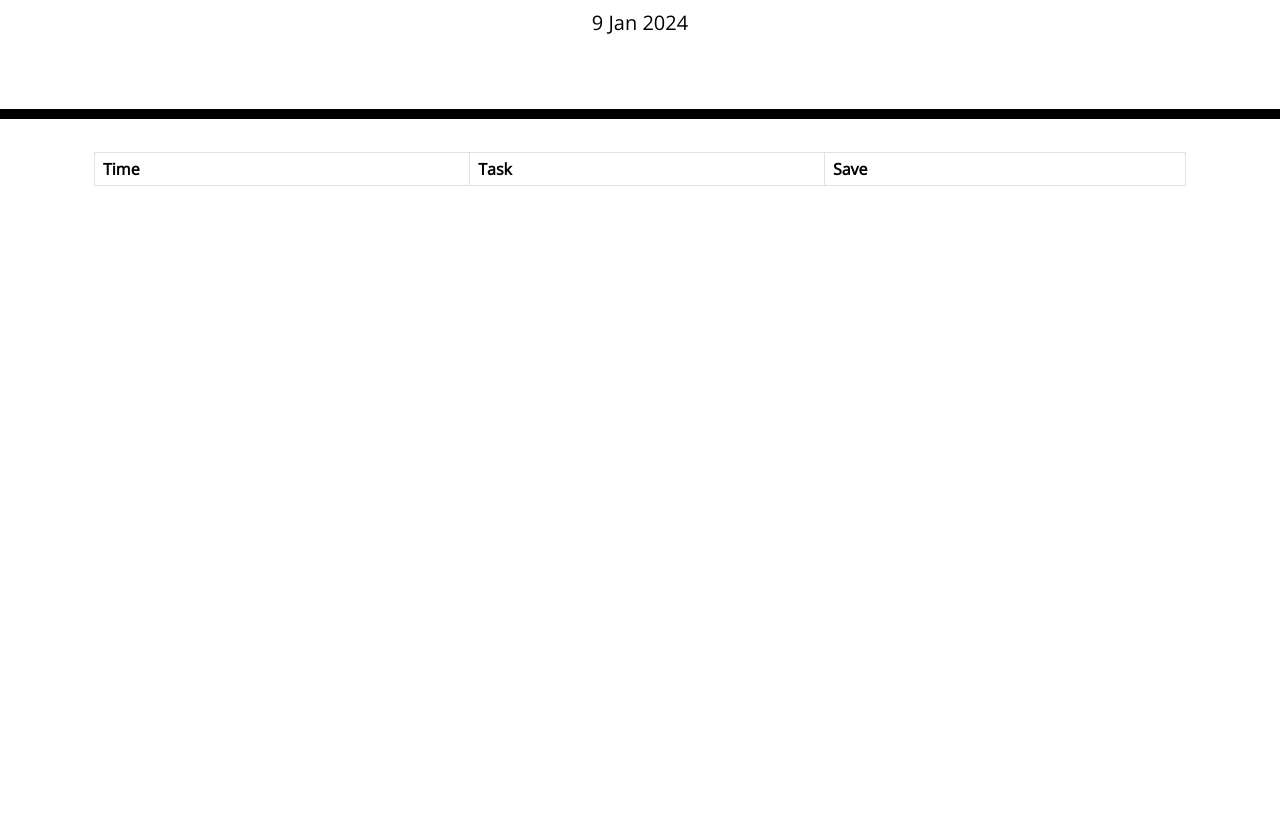
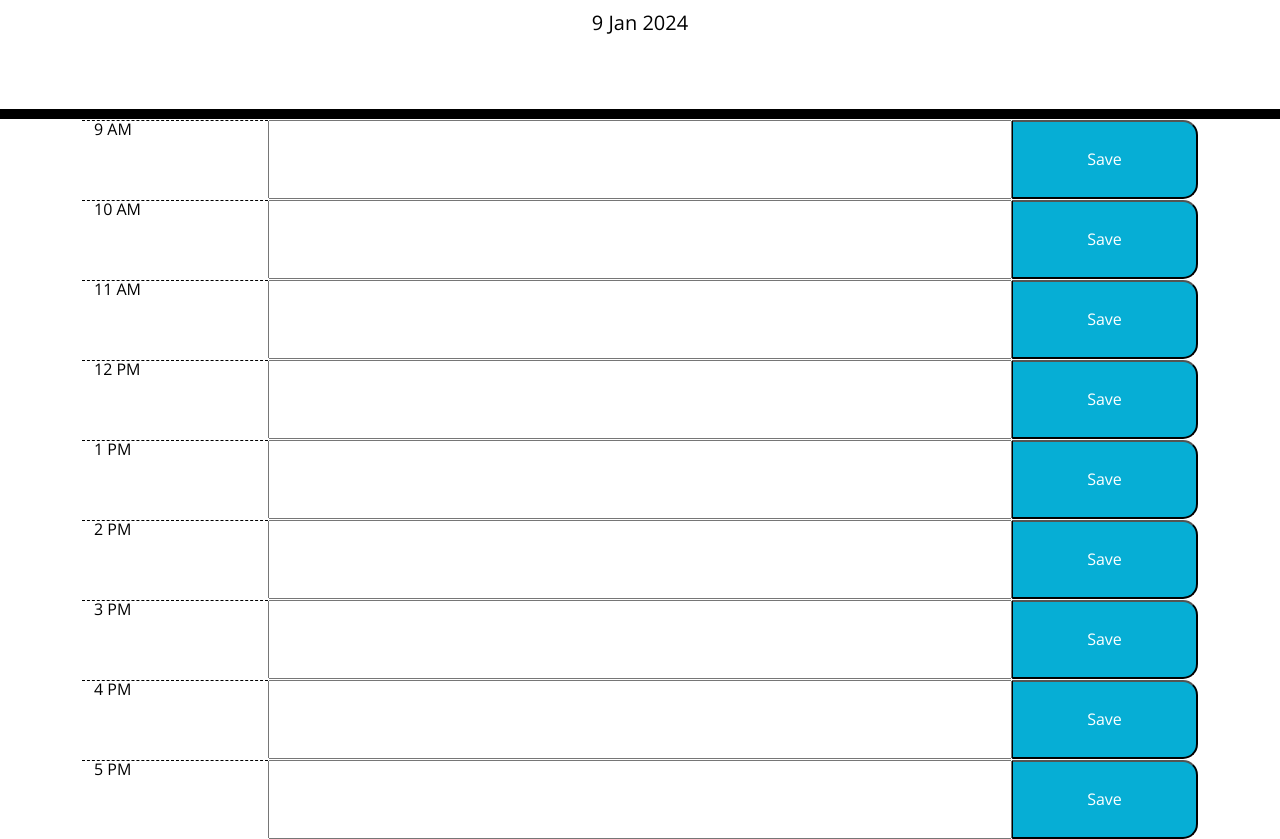
Before and after one commit to Anna702/Work-Day-Scheduler, a plain HTML site: page index.html in a window 1280 px wide. Shown: the part 168-1007 px from the top of the page. Before the commit the page ends 800 px from the top, so only its background shows below. Drawn offline with nearby package versions, Linux system fonts and the light colour scheme.

```diff
--- a/index.html
+++ b/index.html
@@ -32,18 +32,52 @@
     </header>
     <div class="container">
       <!-- Timeblocks go here -->
-      <main class="container-fluid">
-        <div class="row">
-          <div class="table-responsive">
-            <table class="table table-bordered custom-table">
-              <thead>
-                <tr>
-                  <th scope="col-1">Time</th>
-                  <th scope="col-10">Task</th>
-                  <th scope="col-1">Save</th>
-                </tr>
-              </thead>
-            </table>
+      <main>
+        <div class="container-fluid">
+          <div class="row">
+            <div class="col-2 hour">9 AM</div>
+            <input type="text" class="col-8 event" id="9" />
+            <button class="col-2 saveBtn">Save</button>
+          </div>
+          <div class="row">
+            <div class="col-2 hour">10 AM</div>
+            <input type="text" class="col-8 event" id="10" />
+            <button class="col-2 saveBtn">Save</button>
+          </div>
+          <div class="row">
+            <div class="col-2 hour">11 AM</div>
+            <input type="text" class="col-8 event" id="11" />
+            <button class="col-2 saveBtn">Save</button>
+          </div>
+          <div class="row">
+            <div class="col-2 hour">12 PM</div>
+            <input type="text" class="col-8 event" id="12" />
+            <button class="col-2 saveBtn">Save</button>
+          </div>
+          <div class="row">
+            <div class="col-2 hour">1 PM</div>
+            <input type="text" class="col-8 event" id="13" />
+            <button class="col-2 saveBtn">Save</button>
+          </div>
+          <div class="row">
+            <div class="col-2 hour">2 PM</div>
+            <input type="text" class="col-8 event" id="14" />
+            <button class="col-2 saveBtn">Save</button>
+          </div>
+          <div class="row">
+            <div class="col-2 hour">3 PM</div>
+            <input type="text" class="col-8 event" id="15" />
+            <button class="col-2 saveBtn">Save</button>
+          </div>
+          <div class="row">
+            <div class="col-2 hour">4 PM</div>
+            <input type="text" class="col-8 event" id="16" />
+            <button class="col-2 saveBtn">Save</button>
+          </div>
+          <div class="row">
+            <div class="col-2 hour">5 PM</div>
+            <input type="text" class="col-8 event" id="17" />
+            <button class="col-2 saveBtn">Save</button>
           </div>
         </div>
       </main>
```
